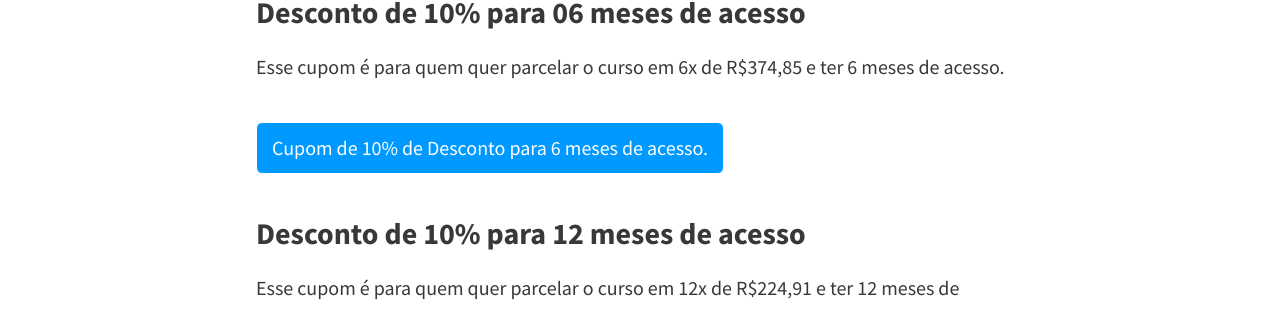
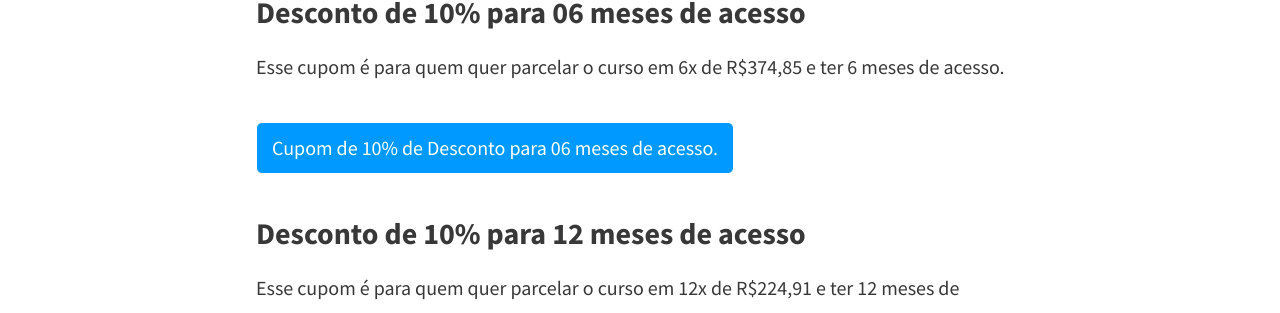
Before and after one commit to felipecbarbosa/felipecbarbosa.github.io, a Jekyll site: the page built from desconto-curso-pm3.md, in a window 1280 px wide and 900 px high, scrolled down 1230 px. Shown: the part 125-438 px from the top of the window. Built offline with Jekyll 4.4.1, drawn with Linux system fonts in a browser that asks for light colours; nearby versions of some CDN libraries; comment, search, counter and statistics services are not loaded.

Commit message:
Edited 6 months button

```diff
--- a/desconto-curso-pm3.md
+++ b/desconto-curso-pm3.md
@@ -32,7 +32,7 @@ Eu sou aluno da PM3 e posso dizer que é um excelente curso para quem quer se to
 
 Esse cupom é para quem quer parcelar o curso em 6x de R$374,85 e ter 6 meses de acesso.
 
-<a class="button" style="color: #ffffff; background-color: #0099ff;" href="https://www.cursospm3.com.br/a/24975/BY7VEvg8" onclick="analytics.track('clicked-desconto-seis-meses')" target="_blank">Cupom de 10% de Desconto para 6 meses de acesso.</a>
+<a class="button" style="color: #ffffff; background-color: #0099ff;" href="https://www.cursospm3.com.br/a/24975/BY7VEvg8" onclick="analytics.track('clicked-desconto-seis-meses')" target="_blank">Cupom de 10% de Desconto para 06 meses de acesso.</a>
 
 <h3>Desconto de 10% para 12 meses de acesso</h3>
 
```
